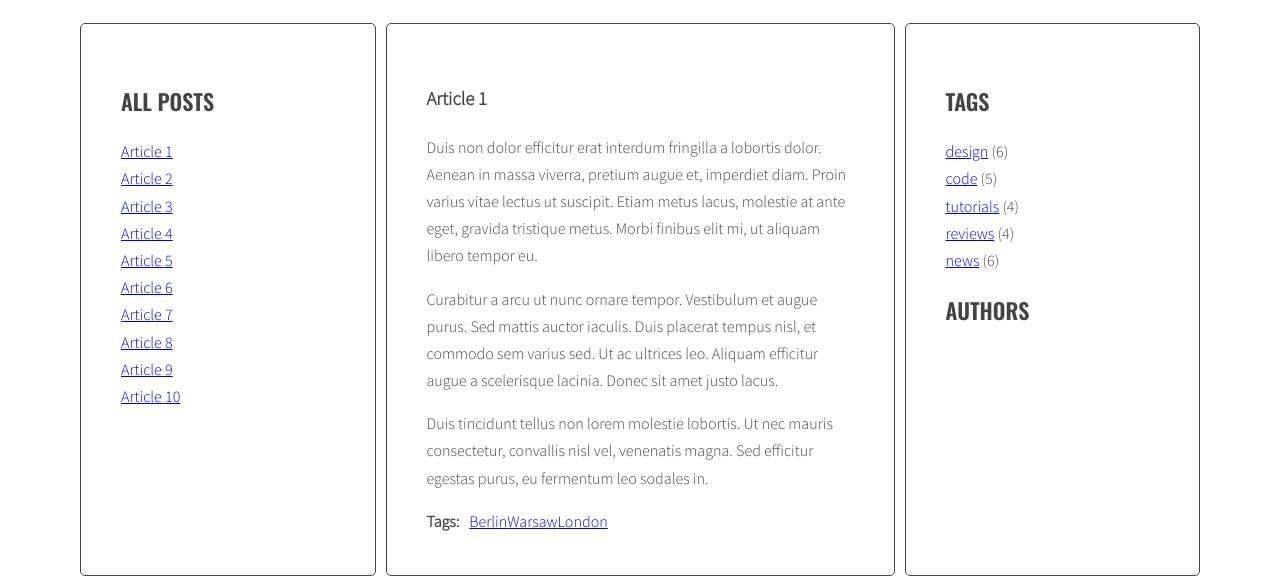
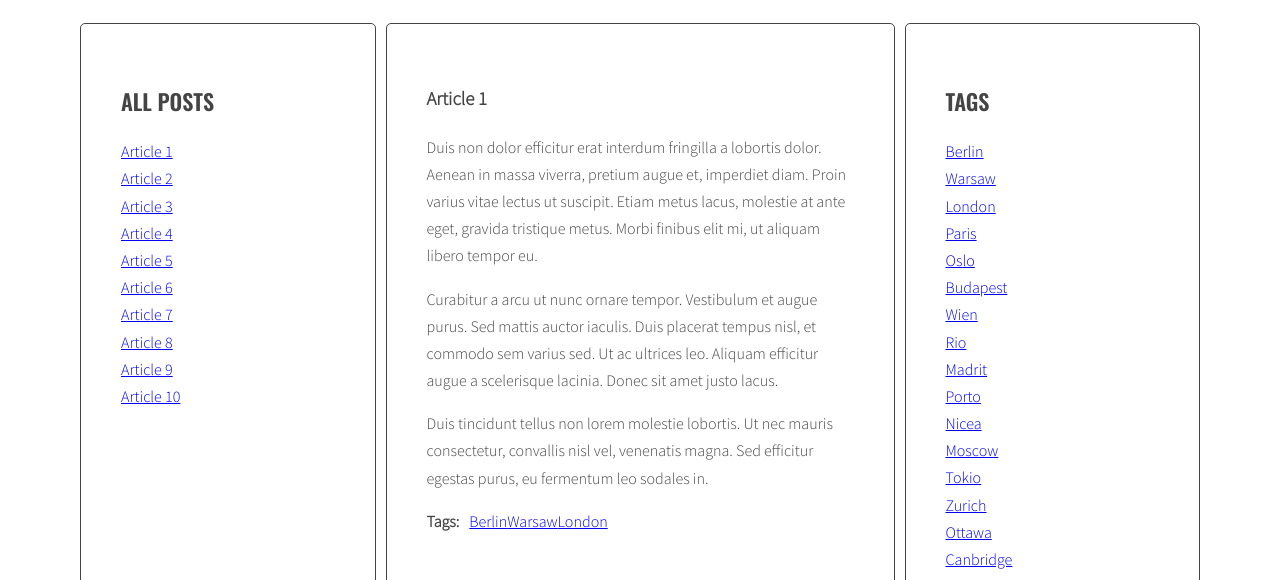
Before and after one commit to ALSource/javascript-blog, a website: page index.html in a window 1280 px wide. Shown: the part 220-800 px from the top of the page. Drawn offline with nearby package versions, Linux system fonts and the light colour scheme.

Commit message:
Add first array allTags

```diff
--- a/index.html
+++ b/index.html
@@ -180,11 +180,6 @@
             <aside class="sidebar">
               <h2 class="section-title">Tags</h2>
               <ul class="list tags">
-                <li><a href="#">design</a> <span>(6)</span></li>
-                <li><a href="#">code</a> <span>(5)</span></li>
-                <li><a href="#">tutorials</a> <span>(4)</span></li>
-                <li><a href="#">reviews</a> <span>(4)</span></li>
-                <li><a href="#">news</a> <span>(6)</span></li>
               </ul>
               <h2 class="section-title">Authors</h2>
               <ul class="list authors">
--- a/js/script.js
+++ b/js/script.js
@@ -48,7 +48,8 @@
     optTitleSelector = '.post-title',
     optTitleListSelector = '.titles',
     optArticleTagsSelector = '.post-tags .list',
-    optArticleAuthorSelector = '.post-author';
+    optArticleAuthorSelector = '.post-author',
+    optTagsListSelector = '.tags.list';
 
 
   // eslint-disable-next-line no-inner-declarations
@@ -104,6 +105,9 @@
 
   function generateTags(){
 
+    /* [NEW] create a new variable allTags with an empty array */
+    let allTags = [];
+
     /* find all articles */
 
     const articles = document.querySelectorAll(optArticleSelector);
@@ -134,15 +138,22 @@
 
       for(let tag of articleTagsArray){
 
-
         /* generate HTML of the link */
 
-        const HTMLlink = '<li><a href="#tag-' + tag + '"><span>' + tag + '</span></a></li>';
+        const linkHTML = '<li><a href="#tag-' + tag + '"><span>' + tag + '</span></a></li>';
 
         /* add generated code to html variable */
 
-        html = html + HTMLlink;
+        html = html + linkHTML;
 
+        /* [NEW] check if this link is NOT already in allTags */
+
+        if(allTags.indexOf(linkHTML) == -1){
+
+        /* [NEW] add generated code to allTags array */
+
+        allTags.push(linkHTML);
+        }
       /* END LOOP: for each tag */
       }
 
@@ -152,6 +163,14 @@
 
     /* END LOOP: for every article: */
     }
+
+    /* [NEW] find list of tags in right column */
+
+    const tagList = document.querySelector(optTagsListSelector);
+
+    /* [NEW] add html from allTags to tagList */
+
+    tagList.innerHTML = allTags.join(' ');
   }
 
   generateTags();
```
